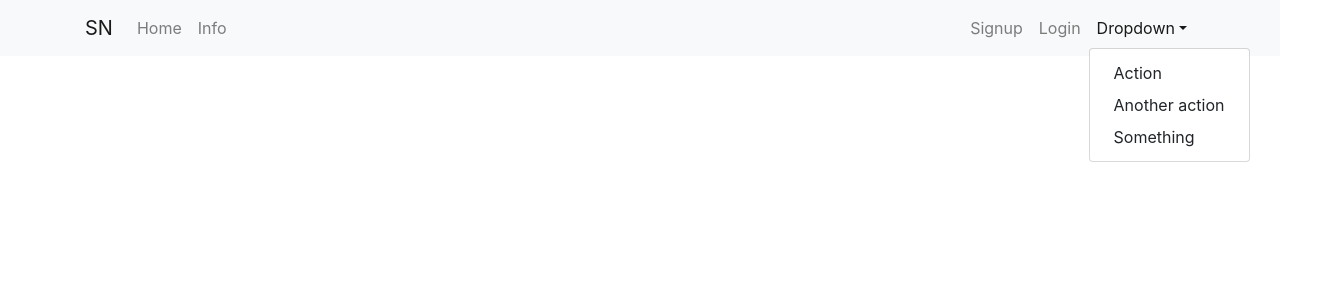
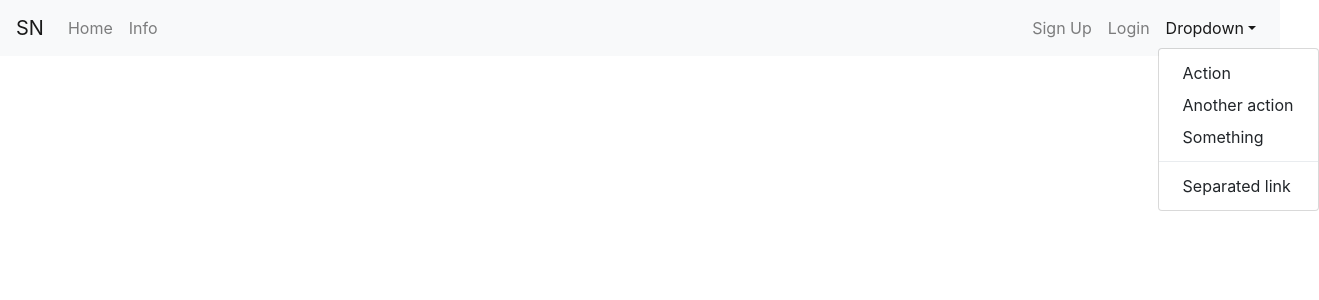
Before and after one commit to mindquaker/Schedule-Next, a React (Create React App) app in the folder client/: page / in a window 1280 px wide. Both pictures are taken after a click on the button "Dropdown". Shown: the top 300 px of the page, 1319 px wide, since content can reach past the window. Built offline with nearby package versions, Linux system fonts and the light colour scheme; no server answers.

Commit message:
updated nav.js to make SN on left side.

```diff
--- a/client/src/App.js
+++ b/client/src/App.js
@@ -4,6 +4,7 @@ import logo from "./logo.svg";
 import "./App.css";
 import "bootstrap/dist/css/bootstrap.min.css";
 import { NavBar } from "./components/Nav";
+
 
 //https://medium.com/weekly-webtips/create-and-deploy-your-first-react-web-app-with-a-node-js-backend-ec622e0328d7
 //https://www.freecodecamp.org/news/how-to-create-a-react-app-with-a-node-backend-the-complete-guide/
@@ -20,6 +21,7 @@ function App() {
   return (
     <div>
       <NavBar />
+
     </div>
   );
 }
--- a/client/src/components/Nav.js
+++ b/client/src/components/Nav.js
@@ -1,31 +1,34 @@
 /* eslint-disable */
 import React from "react";
-import {Navbar, Nav, Container, NavDropdown} from 'react-bootstrap';
+import { Navbar, Nav, Container, NavDropdown } from "react-bootstrap";
 
-export function NavBar(){
-    return(
+export function NavBar() {
+  return (
     <div>
-            <Navbar bg="light" expand="lg" className="space-around">
-                <Container>
-                    <Navbar.Brand href="#home">SN</Navbar.Brand>
-                    <Navbar.Toggle aria-controls="basic-navbar-nav" />
-                    <Navbar.Collapse id="basic-navbar-nav">
-                    <Nav className="mr-auto">
-                        <Nav.Link href="#home">Home</Nav.Link>
-                        <Nav.Link href="#info">Info</Nav.Link>
+      <Navbar bg='light' expand='lg'>
+        <Navbar.Brand href='#home'>SN</Navbar.Brand>
+        <Navbar.Toggle aria-controls='basic-navbar-nav' />
+        <Navbar.Collapse id='basic-navbar-nav'>
+          <Nav className='mr-auto'>
+            <Nav.Link href='#home'>Home</Nav.Link>
+            <Nav.Link href='#link'>Info</Nav.Link>
           </Nav>
-                    <Nav className="ml-auto">
-                        <Nav.Link href="#signup">Signup</Nav.Link>
-                        <Nav.Link href="#login">Login</Nav.Link>
-                        <NavDropdown title="Dropdown" id="basic-nav-dropdown">
-                        <NavDropdown.Item href="#action/3.1">Action</NavDropdown.Item>
-                        <NavDropdown.Item href="#action/3.2">Another action</NavDropdown.Item>
-                        <NavDropdown.Item href="#action/3.3">Something</NavDropdown.Item>
+          <Nav className='ml-auto'>
+            <Nav.Link href='#home'>Sign Up</Nav.Link>
+            <Nav.Link href='#link'>Login</Nav.Link>
+            <NavDropdown title='Dropdown' id='basic-nav-dropdown'>
+              <NavDropdown.Item href='#action/3.1'>Action</NavDropdown.Item>
+              <NavDropdown.Item href='#action/3.2'>
+                Another action
+              </NavDropdown.Item>
+              <NavDropdown.Item href='#action/3.3'>Something</NavDropdown.Item>
+              <NavDropdown.Divider />
+              <NavDropdown.Item href='#action/3.4'>
+                Separated link
+              </NavDropdown.Item>
             </NavDropdown>
           </Nav>
-
         </Navbar.Collapse>
-                </Container>
       </Navbar>
     </div>
   );
```
Lines whose indentation alone changed are shown as unchanged.
